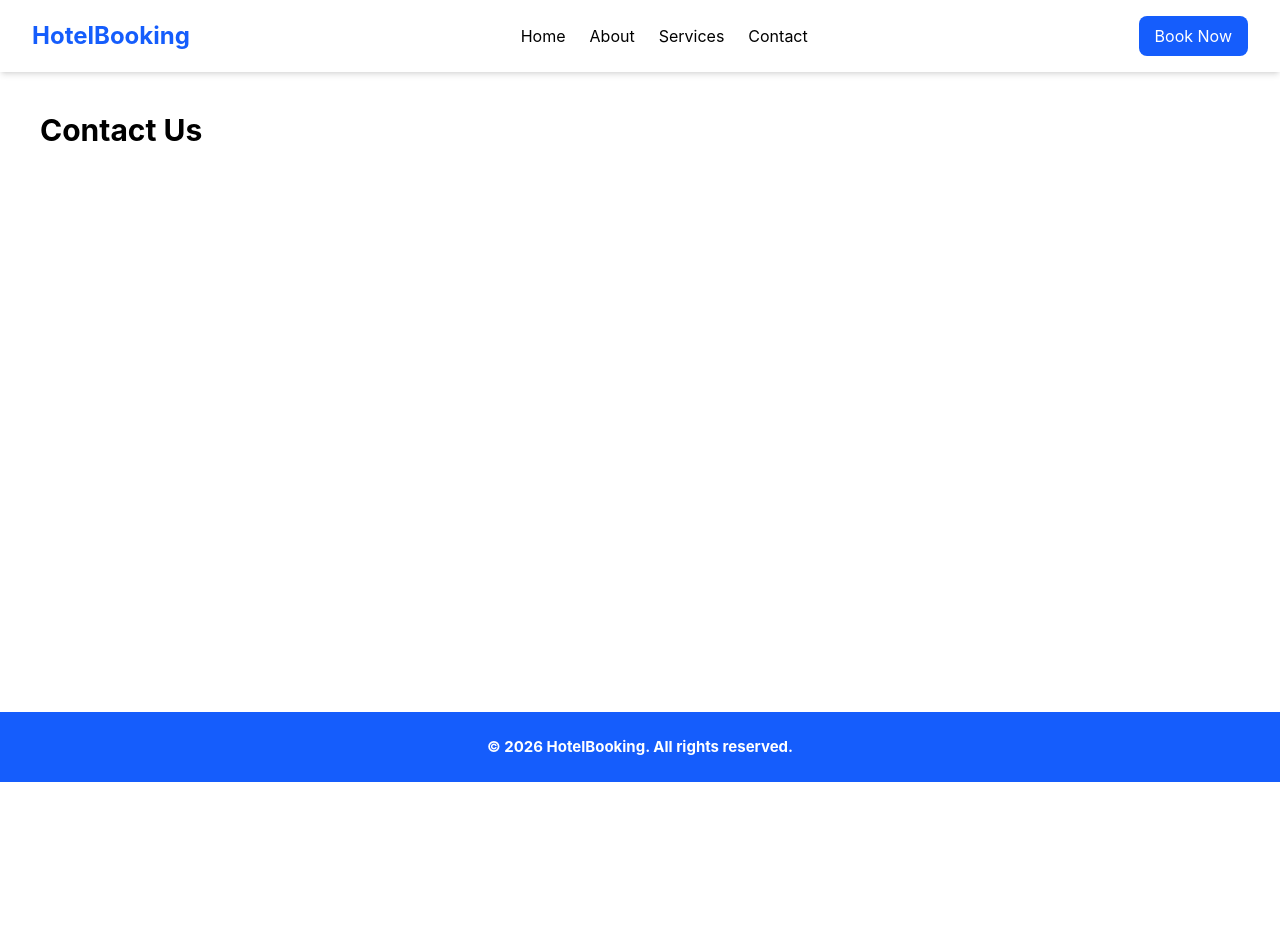
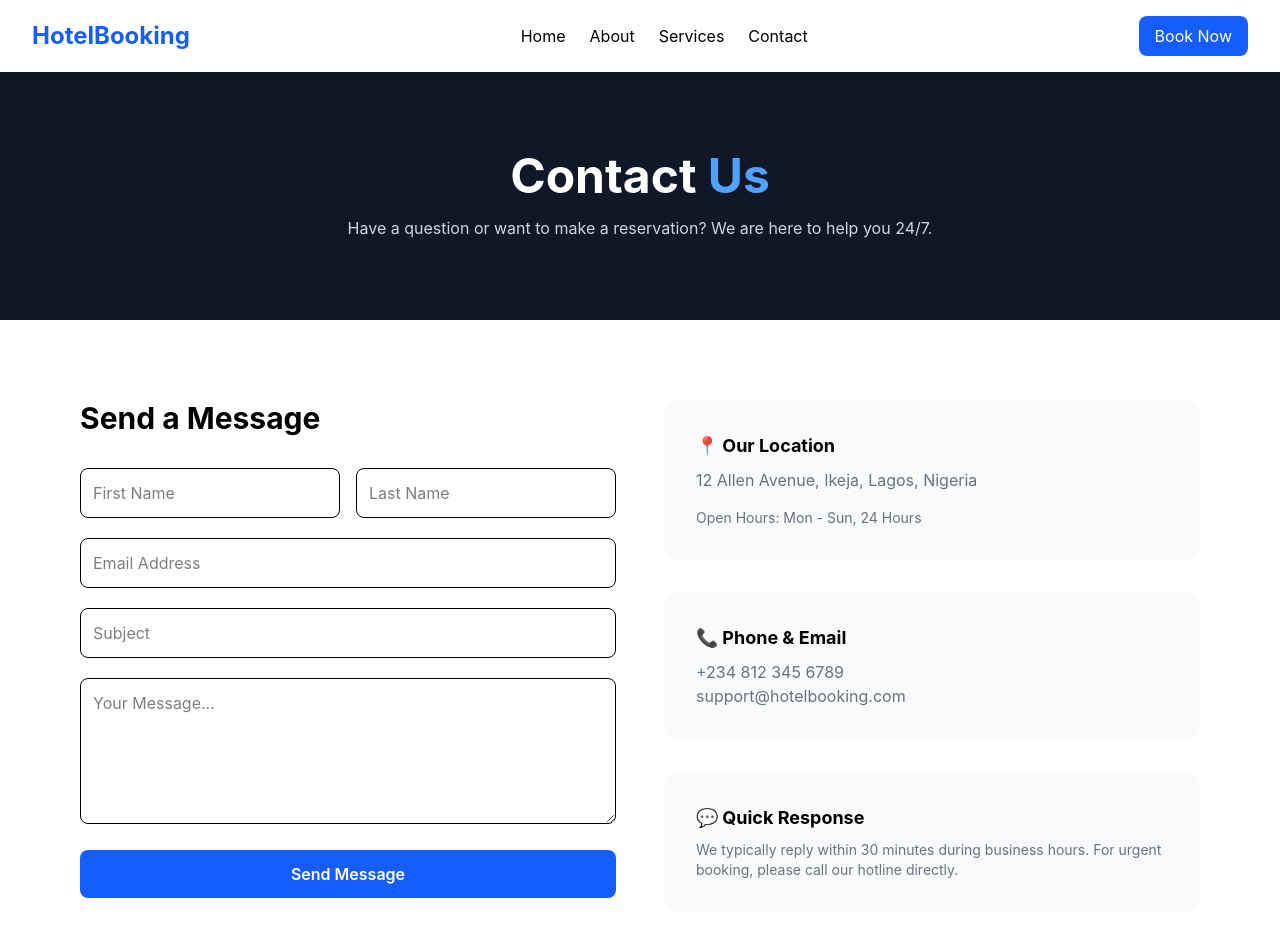
Before and after one commit to ekeneagbazu-codar/Hotel-booking, a React (Vite) app: page /contact in a window 1280 px wide. Shown: the top 952 px of the page. Before the commit the page ends 800 px from the top, so only its background shows below. Built offline with nearby package versions, Linux system fonts and the light colour scheme.

Commit message:
finished Contact page

```diff
--- a/src/pages/Contact.jsx
+++ b/src/pages/Contact.jsx
@@ -1,3 +1,51 @@
+
 export default function Contact() {
-  return <div className="p-10 text-3xl font-bold">Contact Us</div>
+  return (
+    <div className="bg-white">
+      {/* HEADER */}
+      <section className="bg-gray-900 text-white py-20 px-10 md:px-20 text-center">
+        <h1 className="text-5xl font-bold">Contact <span className="text-blue-400">Us</span></h1>
+        <p className="mt-4 text-gray-300 max-w-2xl mx-auto">
+          Have a question or want to make a reservation? We are here to help you 24/7.
+        </p>
+      </section>
+
+      <section className="py-20 px-10 md:px-20 grid md:grid-cols-2 gap-12">
+        {/* FORM */}
+        <div>
+          <h2 className="text-3xl font-bold">Send a Message</h2>
+          <form className="mt-8 space-y-5">
+            <div className="grid grid-cols-2 gap-4">
+              <input type="text" placeholder="First Name" className="border p-3 rounded-lg w-full" />
+              <input type="text" placeholder="Last Name" className="border p-3 rounded-lg w-full" />
+            </div>
+            <input type="email" placeholder="Email Address" className="border p-3 rounded-lg w-full" />
+            <input type="text" placeholder="Subject" className="border p-3 rounded-lg w-full" />
+            <textarea rows="5" placeholder="Your Message..." className="border p-3 rounded-lg w-full"></textarea>
+            <button className="bg-blue-600 text-white px-8 py-3 rounded-lg font-semibold w-full hover:bg-blue-700">
+              Send Message
+            </button>
+          </form>
+        </div>
+
+        {/* INFO */}
+        <div className="space-y-8">
+          <div className="bg-gray-50 p-8 rounded-2xl">
+            <h3 className="font-bold text-lg">📍 Our Location</h3>
+            <p className="text-gray-500 mt-2">12 Allen Avenue, Ikeja, Lagos, Nigeria</p>
+            <p className="text-gray-500 text-sm mt-4">Open Hours: Mon - Sun, 24 Hours</p>
+          </div>
+          <div className="bg-gray-50 p-8 rounded-2xl">
+            <h3 className="font-bold text-lg">📞 Phone & Email</h3>
+            <p className="text-gray-500 mt-2">+234 812 345 6789</p>
+            <p className="text-gray-500">support@hotelbooking.com</p>
+          </div>
+          <div className="bg-gray-50 p-8 rounded-2xl">
+            <h3 className="font-bold text-lg">💬 Quick Response</h3>
+            <p className="text-gray-500 mt-2 text-sm">We typically reply within 30 minutes during business hours. For urgent booking, please call our hotline directly.</p>
+          </div>
+        </div>
+      </section>
+    </div>
+  );
 }
```
